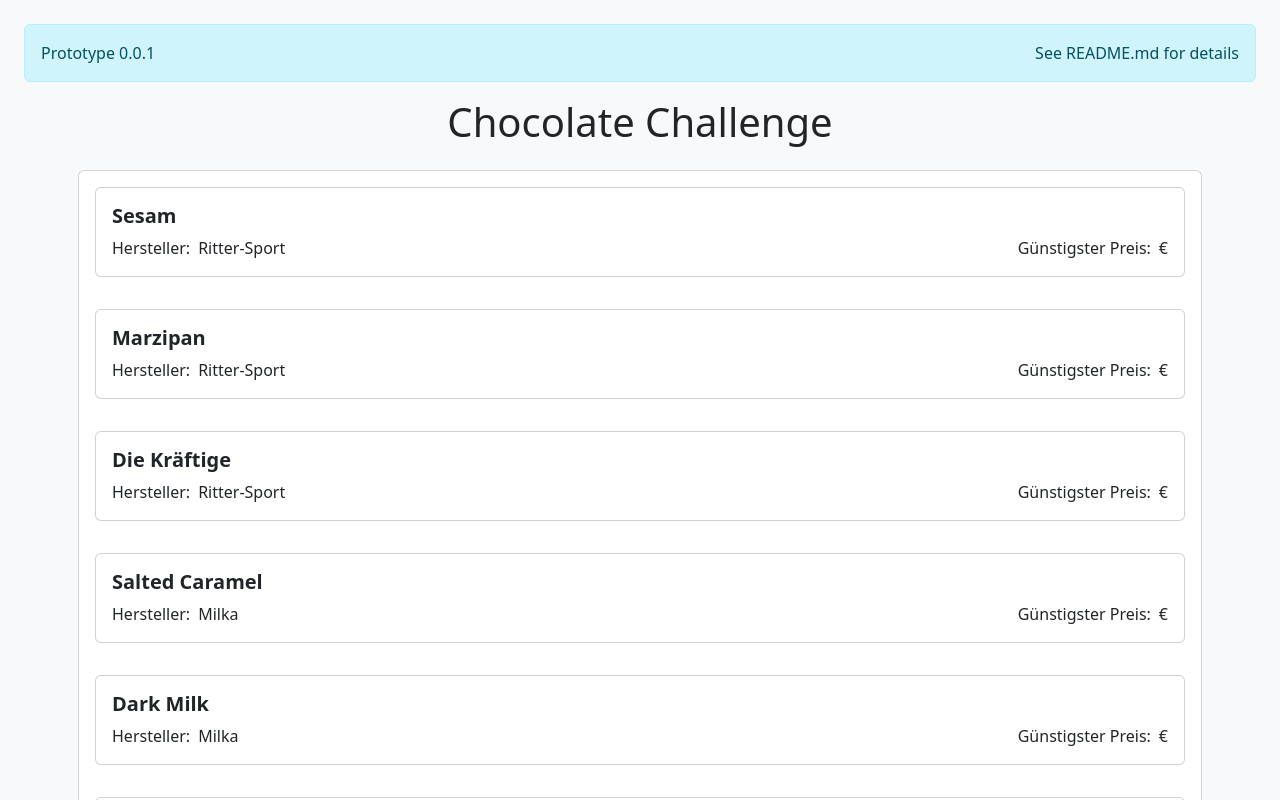
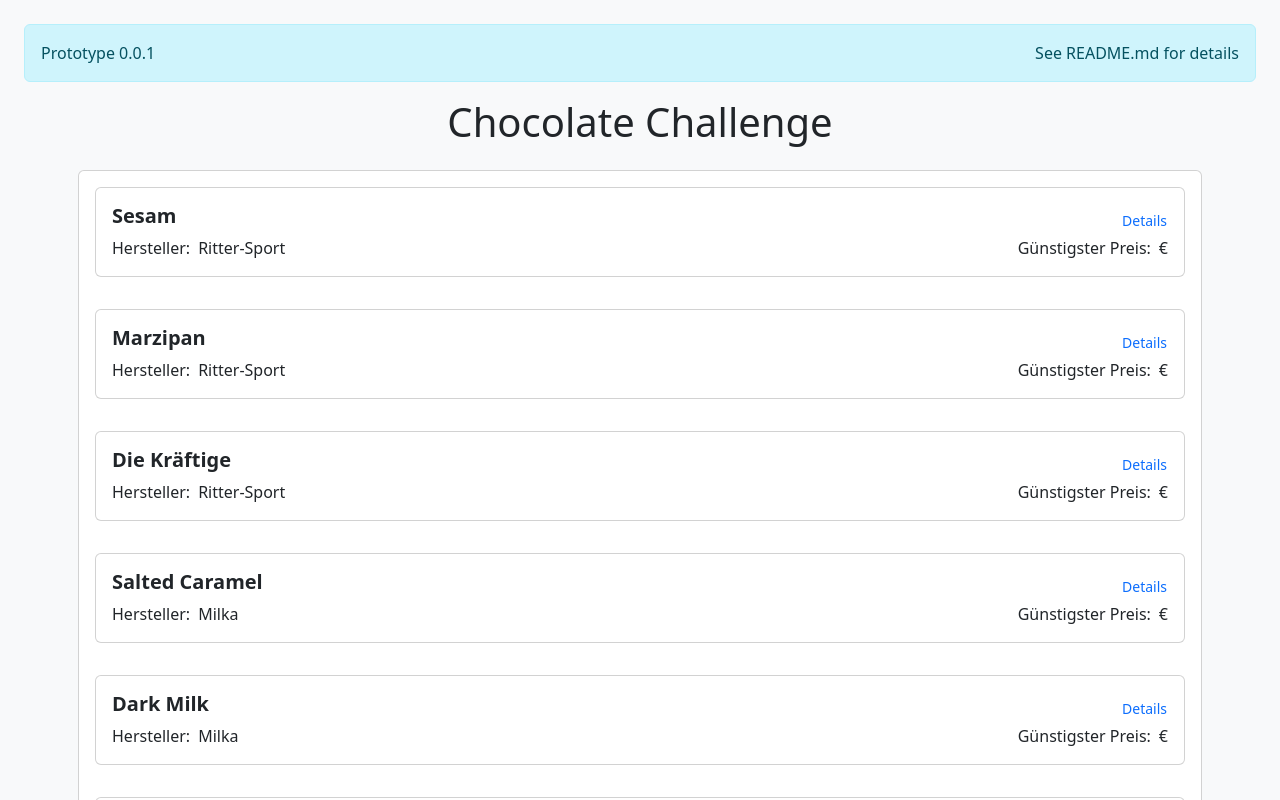
Before and after one commit to geraldspreer/chocolate-challenge, an Angular app: page / in a window 1280 px wide. Shown: the top 800 px of the page. Built offline with nearby package versions, Linux system fonts and the light colour scheme.

Commit message:
Add option to show details

```diff
--- a/src/app/components/chocolate/chocolate.component.html
+++ b/src/app/components/chocolate/chocolate.component.html
@@ -1,9 +1,25 @@
 <div class="card">
   <div class="card-body">
-    <h6 class="card-title fw-bold h5">{{ chocolate.name }}</h6>
+    <div class="d-flex justify-content-between">
+      <h6 class="card-title fw-bold h5">{{ chocolate.name }}</h6>
+      <button
+        (click)="toggleDetails(chocolate.id)"
+        class="btn btn-sm ms-auto me-0 pe-0 link-primary"
+      >
+        Details
+        @if (openDetails.includes(chocolate.id)) {
+          schließen
+        }
+      </button>
+    </div>
     <div class="card-text d-flex">
-      <span class='me-2'>Hersteller:</span> {{ chocolate.brand }}
-      <span class='ms-auto me-2'>Günstigster Preis:</span> {{ chocolate.prices | showCheapest }} €
+      <span class="me-2">Hersteller:</span> {{ chocolate.brand }}
+      @if (openDetails.includes(chocolate.id)) {
+        Ha Details
+      } @else {
+        <span class="ms-auto me-2">Günstigster Preis:</span>
+        {{ chocolate.prices | showCheapest }} €
+      }
     </div>
   </div>
 </div>
--- a/src/app/components/chocolate/chocolate.component.ts
+++ b/src/app/components/chocolate/chocolate.component.ts
@@ -32,4 +32,14 @@
 })
 export class ChocolateComponent {
   @Input() chocolate: Chocolate = UnknownChocolate;
+
+  openDetails: string[] = [];
+
+  toggleDetails(id: string): void {
+    if (this.openDetails.includes(id)) {
+      this.openDetails = this.openDetails.filter((i) => i !== id);
+      return;
+    }
+    this.openDetails.push(id);
+  }
 }
```
